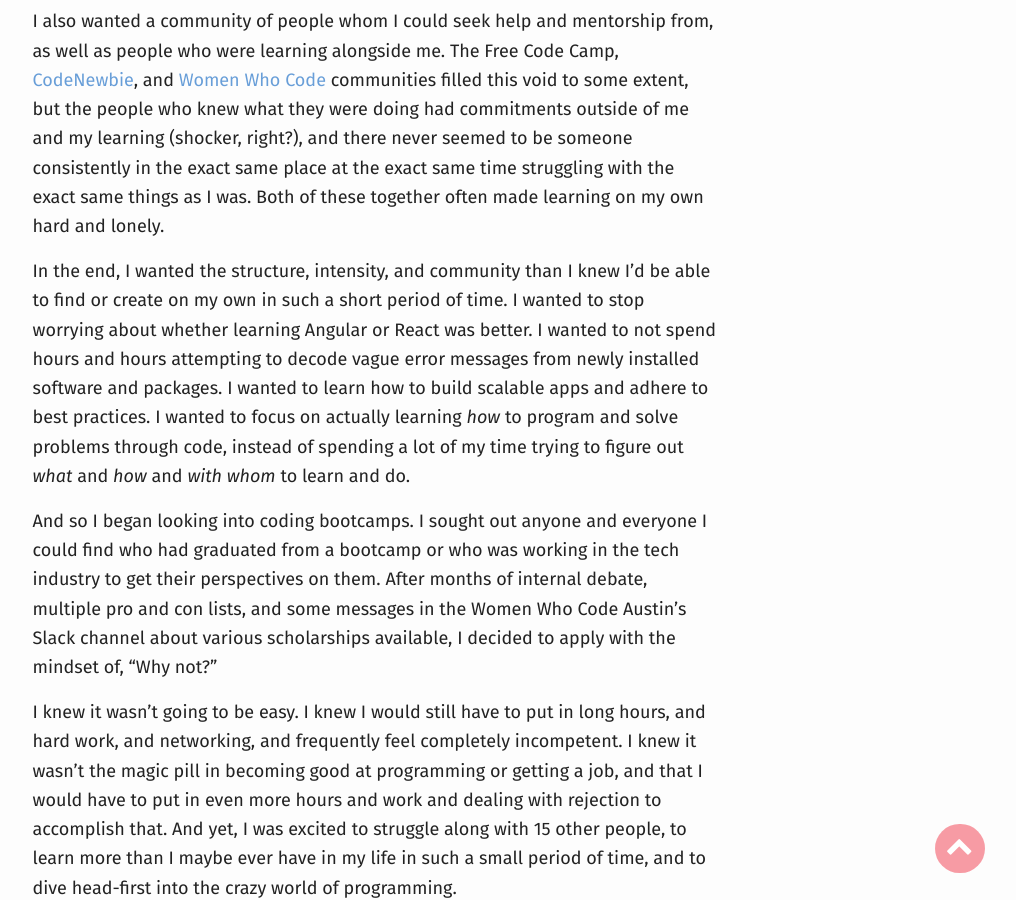
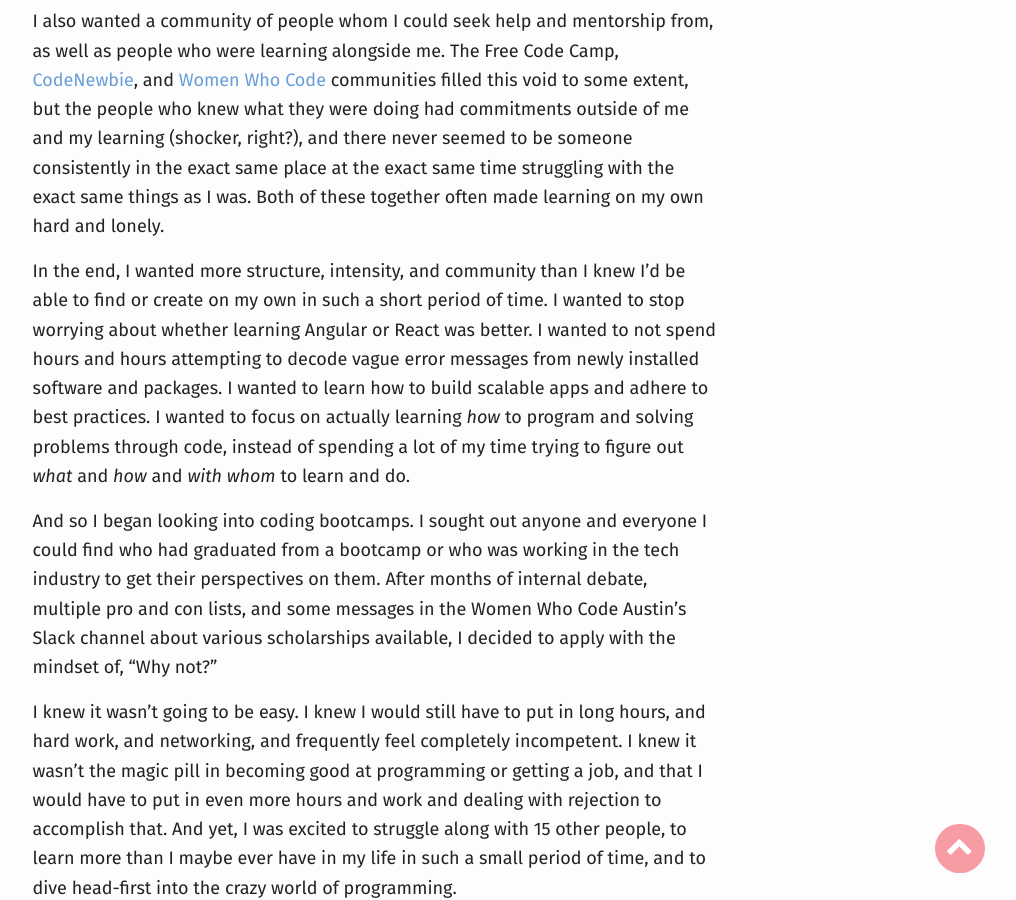
Before and after one commit to bethqiang/bethqiang.github.io, a Jekyll site: the page built from _posts/2016-10-12-the-journey-to-fullstack-part-1-the-beginning.md, in a window 1280 px wide and 900 px high, scrolled down 2454 px. Shown: the whole window, without its empty margins (264-1280 px from the left). Built offline with Jekyll 4.4.1, drawn with Linux system fonts in a browser that asks for light colours; nearby versions of some CDN libraries.

Commit message:
Edit 2016-10-12

```diff
--- a/_posts/2016-10-12-the-journey-to-fullstack-part-1-the-beginning.md
+++ b/_posts/2016-10-12-the-journey-to-fullstack-part-1-the-beginning.md
@@ -35,7 +35,7 @@ I wanted the structure and that extra push to get things done that came with the
 
 I also wanted a community of people whom I could seek help and mentorship from, as well as people who were learning alongside me. The Free Code Camp, [CodeNewbie](http://www.codenewbie.org/){:target="_blank"}, and [Women Who Code](https://www.womenwhocode.com/){:target="_blank"} communities filled this void to some extent, but the people who knew what they were doing had commitments outside of me and my learning (shocker, right?), and there never seemed to be someone consistently in the exact same place at the exact same time struggling with the exact same things as I was. Both of these together often made learning on my own hard and lonely.
 
-In the end, I wanted the structure, intensity, and community than I knew I’d be able to find or create on my own in such a short period of time. I wanted to stop worrying about whether learning Angular or React was better. I wanted to not spend hours and hours attempting to decode vague error messages from newly installed software and packages. I wanted to learn how to build scalable apps and adhere to best practices. I wanted to focus on actually learning *how* to program and solve problems through code, instead of spending a lot of my time trying to figure out *what* and *how* and *with whom* to learn and do.
+In the end, I wanted more structure, intensity, and community than I knew I’d be able to find or create on my own in such a short period of time. I wanted to stop worrying about whether learning Angular or React was better. I wanted to not spend hours and hours attempting to decode vague error messages from newly installed software and packages. I wanted to learn how to build scalable apps and adhere to best practices. I wanted to focus on actually learning *how* to program and solving problems through code, instead of spending a lot of my time trying to figure out *what* and *how* and *with whom* to learn and do.
 
 And so I began looking into coding bootcamps. I sought out anyone and everyone I could find who had graduated from a bootcamp or who was working in the tech industry to get their perspectives on them. After months of internal debate, multiple pro and con lists, and some messages in the Women Who Code Austin’s Slack channel about various scholarships available, I decided to apply with the mindset of, “Why not?”
 
```
